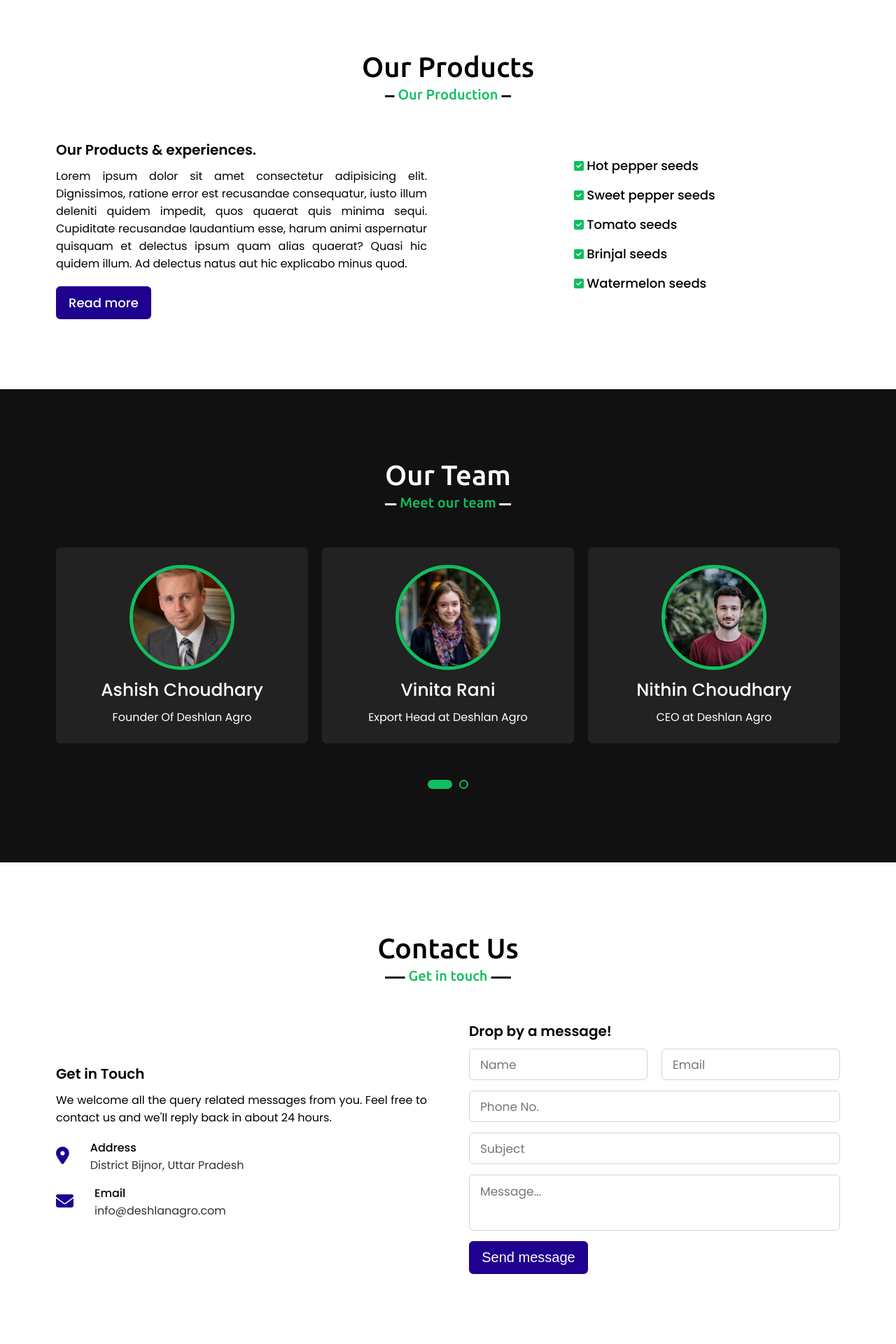
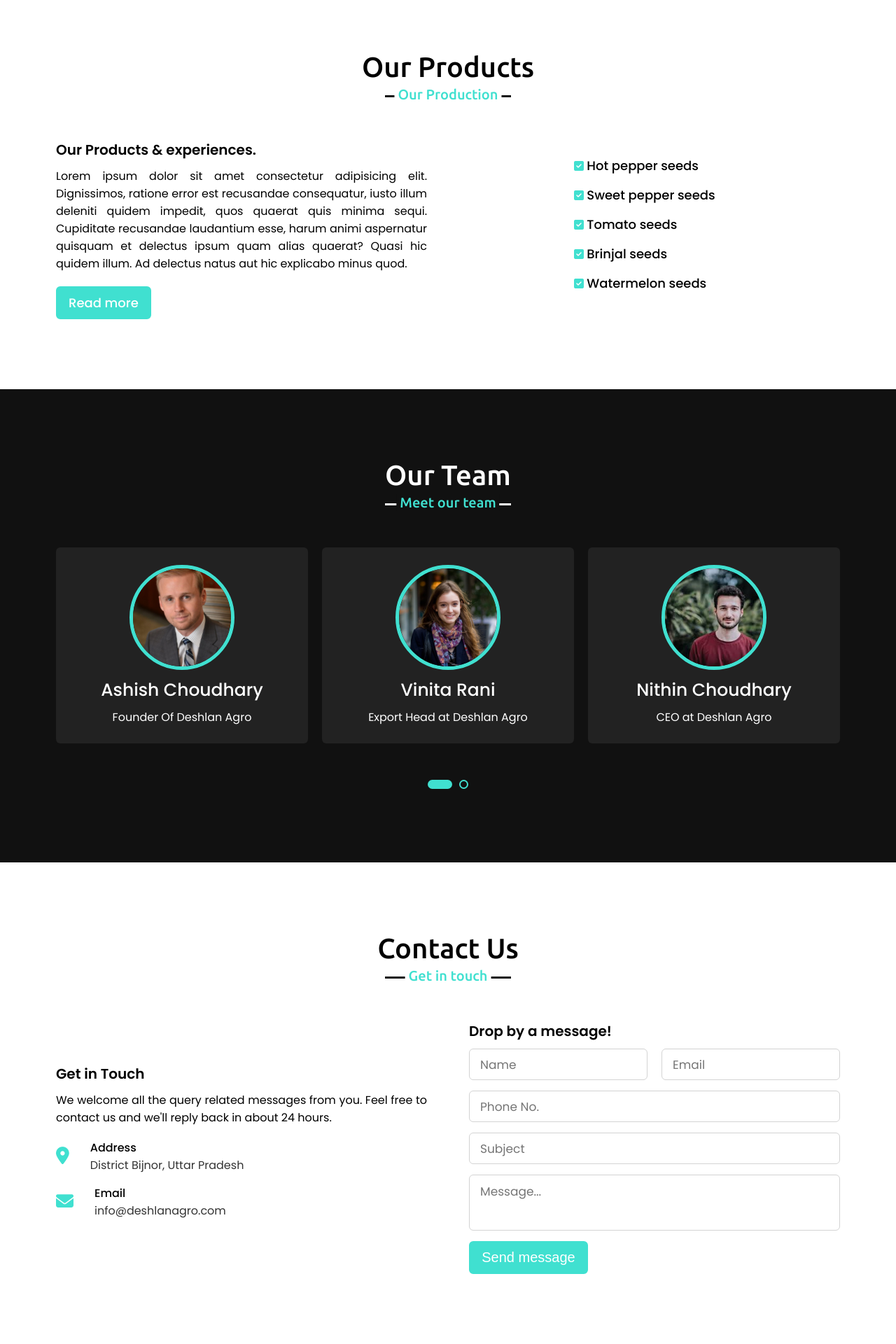
Before and after one commit to yukti72/yukti72.github.io, a PHP site: page / in a window 1280 px wide. Shown: the part 2280-4200 px from the top of the page at 70% size. Run offline with PHP 8.4, Linux system fonts and the light colour scheme; some libraries are stand-ins or nearby versions.

Commit message:
Update style.css

```diff
--- a/style.css
+++ b/style.css
@@ -71,7 +71,7 @@
     bottom: -8px;
     left: 50%;
     font-size: 20px;
-    color: rgb(16, 190, 94);
+    color: #40E0D0  ;
     padding: 0 5px;
     background: #fff;
     transform: translateX(-50%);
@@ -322,14 +322,14 @@
 }
 .skills .skills-content .left a{
     display: inline-block;
-    background: rgb(31, 0, 143);
+    background: #40E0D0;
     color: #fff;
     font-size: 18px;
     font-weight: 500;
     padding: 8px 16px;
     margin-top: 20px;
     border-radius: 6px;
-    border: 2px solid rgb(31, 0, 143);
+    border: 2px solid #40E0D0;
     transition: all 0.3s ease;
 }
 .skills .skills-content .left a:hover{
@@ -384,7 +384,7 @@
     text-align: left;
 }
 .bars i{
-    color: rgb(16, 190, 94);
+    color: #40E0D0;
 }
 
 /* teams section styling */
@@ -422,7 +422,7 @@
     width: 150px;
     object-fit: cover;
     border-radius: 50%;
-    border: 5px solid rgb(16, 190, 94);
+    border: 5px solid #40E0D0;
     transition: all 0.3s ease;
 }
 .teams .carousel .card:hover img{
@@ -438,7 +438,7 @@
     margin: 0 5px;
     outline: none!important;
     border-radius: 50%;
-    border: 2px solid rgb(16, 190, 94)!important;
+    border: 2px solid #40E0D0!important;
     transition: all 0.3s ease;
 }
 .owl-dot.active{
@@ -478,7 +478,7 @@
 }
 .contact .contact-content .row i{
     font-size: 25px;
-    color: rgb(31, 0, 143);
+    color: #40E0D0;
 }
 .contact .contact-content .info .head{
     font-weight: 500;
@@ -532,8 +532,8 @@
 .contact .right form .button button{
     width: 100%;
     height: 100%;
-    border: 2px solid rgb(31, 0, 143);
-    background: rgb(31, 0, 143);
+    border: 2px solid #40E0D0;
+    background: #40E0D0;
     color: #fff;
     outline: none;
     font-size: 20px;
```
Also changed, not shown: other parts of style.css (+19 -19 lines).
